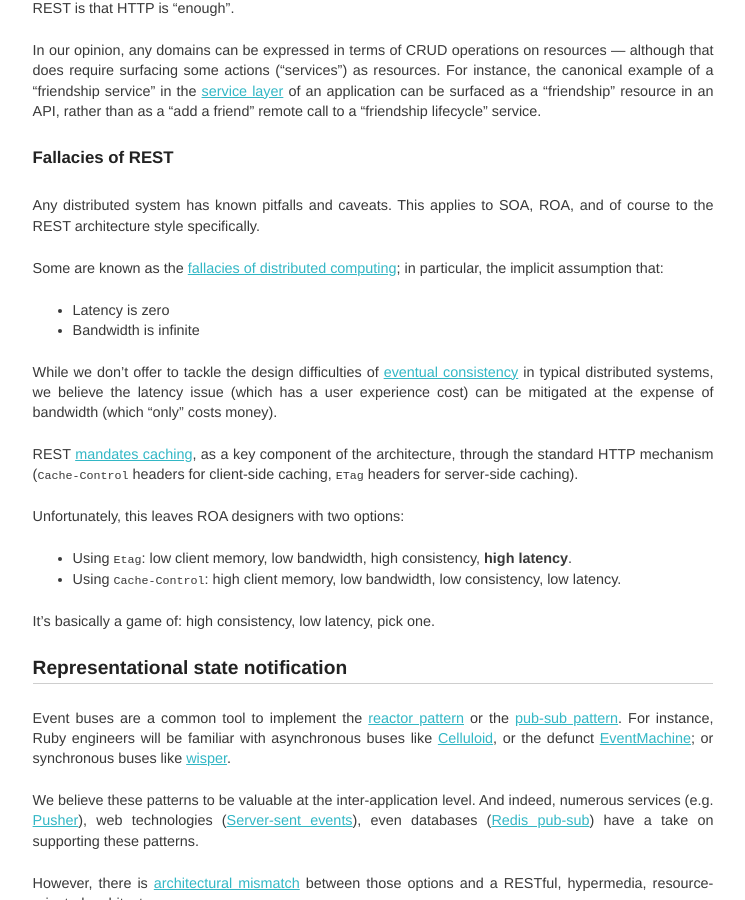
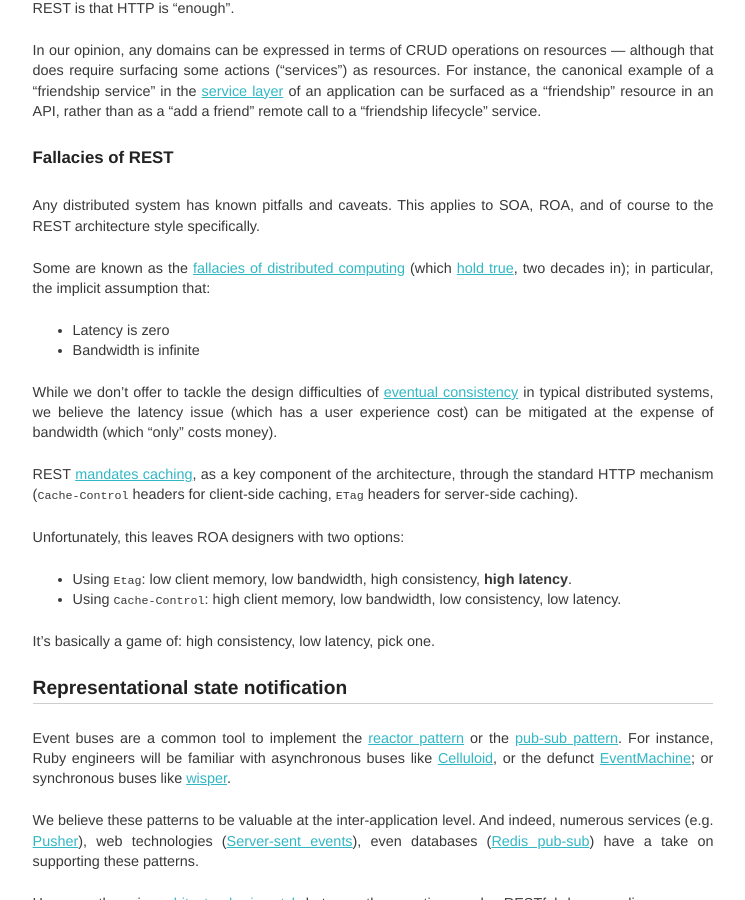
Before and after one commit to HouseTrip/housetrip.github.com, a Jekyll site: the page built from _posts/2014-09-20-resn-routemaster.md, in a window 1280 px wide and 900 px high, scrolled down 2089 px. Shown: the whole window, without its empty margins (267-1012 px from the left). Built offline with Jekyll 4.4.1, drawn with Linux system fonts in a browser that asks for light colours; comment, search, counter and statistics services are not loaded.

Commit message:
Extra ref

```diff
--- a/_posts/2014-09-20-resn-routemaster.md
+++ b/_posts/2014-09-20-resn-routemaster.md
@@ -134,8 +134,9 @@ a "add a friend" remote call to a "friendship lifecycle" service.
 Any distributed system has known pitfalls and caveats. This applies to SOA, ROA,
 and of course to the REST architecture style specifically.
 
-Some are known as the [fallacies of distributed computing][fallacies]; in
-particular, the implicit assumption that:
+Some are known as the [fallacies of distributed computing][fallacies] (which
+[hold true](http://www.cse.unsw.edu.au/~cs9243/14s1/papers/fallacies.pdf), two
+decades in); in particular, the implicit assumption that:
 
 - Latency is zero
 - Bandwidth is infinite
```
